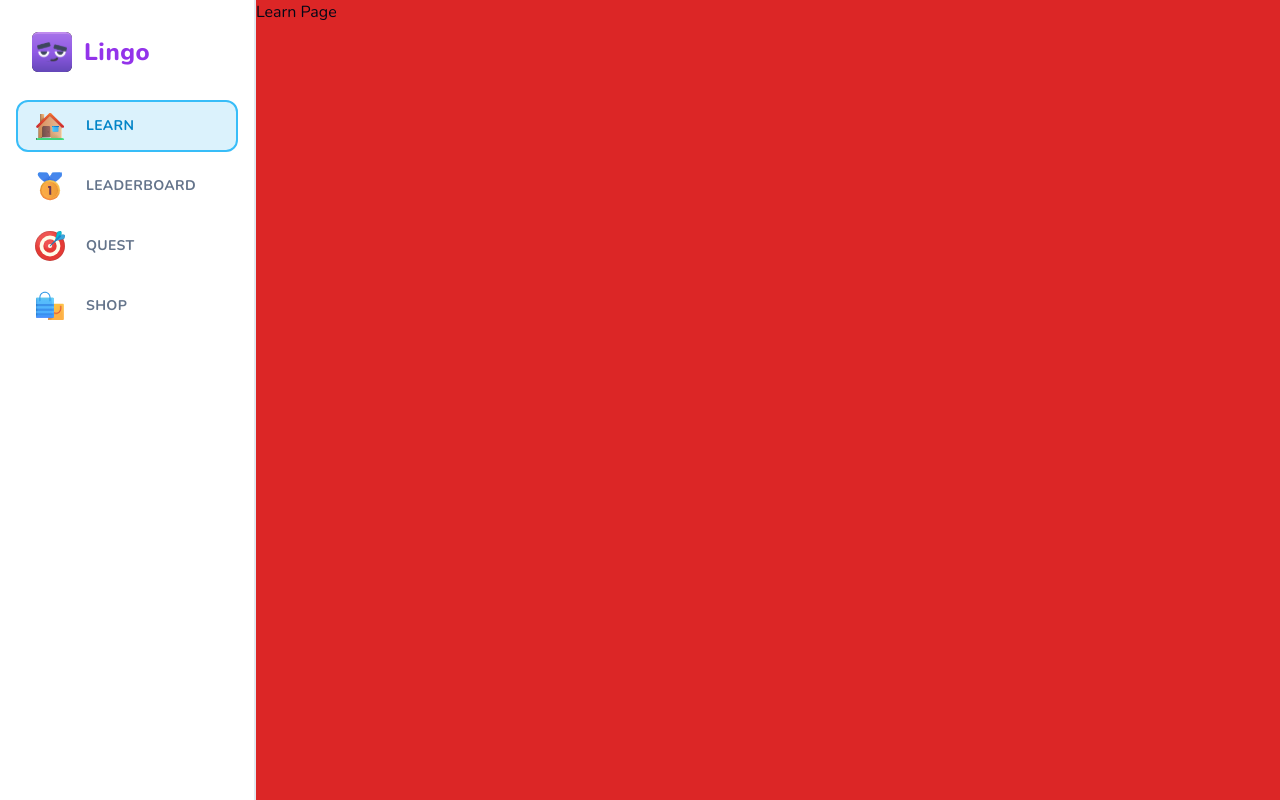
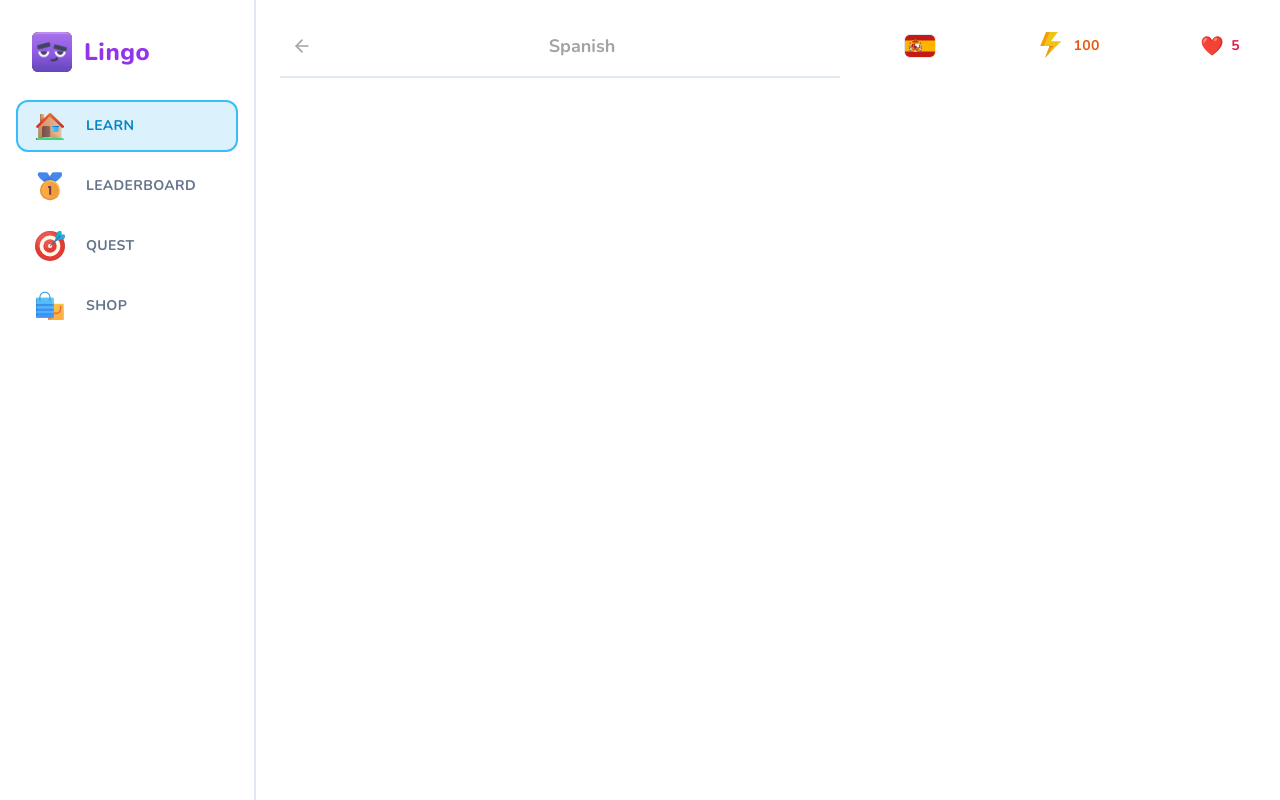
Before and after one commit to kashishsharma1/Lingo, a Next.js app: page /learn in a window 1280 px wide. Built offline with nearby package versions, Linux system fonts and the light colour scheme.

Commit message:
learn page wrapper created

```diff
--- a/app/(main)/layout.tsx
+++ b/app/(main)/layout.tsx
@@ -13,7 +13,7 @@
            <MobileHeader/>
            <Sidebar className="hidden lg:flex"/>
            <main className="lg:pl-[256px] h-full pt-[50px] lg:pt-0">
-                <div className="bg-red-600 h-full">
+                <div className="max-w-[1056px] mx-auto pt-6 h-full">
                     {children}
                 </div>
            </main>
--- /dev/null
+++ b/app/(main)/learn/header.tsx
@@ -0,0 +1,23 @@
+import { Button } from "@/components/ui/button";
+import { ArrowLeft } from "lucide-react";
+import Link from "next/link";
+
+type Props = {
+    title: string
+};
+
+export const Header = ({ title }: Props) => {
+  return (
+    <div className="sticky top-0 bg-white pb-3 lg:pt-[28px] lg:mt-[-28px] flex items-center justify-between border-b-2 mb-5 text-neutral-400 lg:z-50">
+      <Link href="/courses">
+        <Button variant="ghost" size="sm">
+           <ArrowLeft className="h-5 w-5 stroke-2 text-neutral-400"/>
+        </Button>
+      </Link>
+      <h1 className="font-bold text-lg">
+        {title}
+      </h1>
+      <div/>
+    </div>
+  );
+};
--- a/app/(main)/learn/page.tsx
+++ b/app/(main)/learn/page.tsx
@@ -1,7 +1,23 @@
+import { FeedWrapper } from "@/components/feed-wrapper";
+import { StickyWrapper } from "@/components/sticky-wrapper";
+import { Header } from "./header";
+import { USerProgress } from "@/components/user-progress";
+import { title } from "process";
+
 const LearnPage = () => {
     return (
-        <div>
-            Learn Page
+        <div className="flex flex-row-reverse gap-[48px] px-6">
+            <StickyWrapper>
+                <USerProgress
+                    activeCourse={{ title: "Spanish", imageSrc: "/ES-Spain.svg"}}
+                    hearts={5}
+                    points={100}
+                    hasActiveSubscription={false}
+                 />
+            </StickyWrapper>
+            <FeedWrapper>
+                <Header title="Spanish"/>
+            </FeedWrapper>
         </div>
     );
 }
--- /dev/null
+++ b/components/feed-wrapper.tsx
@@ -0,0 +1,12 @@
+type Props = {
+    children: React.ReactNode;
+};
+
+export const FeedWrapper = ({ children }: Props) => {
+    return(
+        <div className="flex-1 relative top-0 pb-10 ">
+            {children}
+        </div>
+
+    );
+};
--- /dev/null
+++ b/components/sticky-wrapper.tsx
@@ -0,0 +1,14 @@
+type Props = {
+    children: React.ReactNode;
+};
+
+export const StickyWrapper = ({ children }: Props) => {
+    return(
+        <div className=" hidden lg:block w-[368px] sticky self-end bottom-6 ">
+            <div className="min-h-[calc(100vh-48px)] sticky top-6 flex flex-col gap-y-4">
+                {children}
+            </div>
+        </div>
+
+    );
+};
--- /dev/null
+++ b/components/user-progress.tsx
@@ -0,0 +1,48 @@
+import Link from "next/link";
+import { Button } from "@/components/ui/button";
+import Image from "next/image";
+import { InfinityIcon } from "lucide-react";
+
+type Props ={
+    activeCourse: {imageSrc: string , title: string} // todo : replace with db TYPES
+    hearts: number;
+    points: number;
+    hasActiveSubscription: boolean;
+}
+export const USerProgress = ({
+    activeCourse,
+    points,
+    hearts,
+    hasActiveSubscription
+}: Props) =>{
+    return (
+        <div className="flex items-center justify-between gap-x-2 w-full">
+           <Link href="/courses">
+                <Button variant="ghost">
+                    <Image
+                        src={activeCourse.imageSrc}
+                        alt={activeCourse.title}
+                        className="rounded-md border"
+                        width={32}
+                        height={32}
+                    />
+                </Button>
+           </Link>
+           <Link href="/shop">
+           <Button variant="ghost" className="text-orange-600">
+                <Image src="/points.svg" height={28} width={28} alt="Points"
+                    className="mr-2"/>
+                    {points}
+           </Button>
+           </Link>
+           <Link href="/shop">
+           <Button variant="ghost" className="text-rose-600">
+                <Image src="/hearts.svg" height={22} width={22} alt="Hearts"
+                    className="mr-2"/>
+                    {hasActiveSubscription ? <InfinityIcon className="h-4 w-4 stroke-[3]" /> : hearts}
+           </Button>
+           </Link>
+
+        </div>
+    );
+};
```
Also changed, not shown: public/hearts.svg (added), public/points.svg (added).
